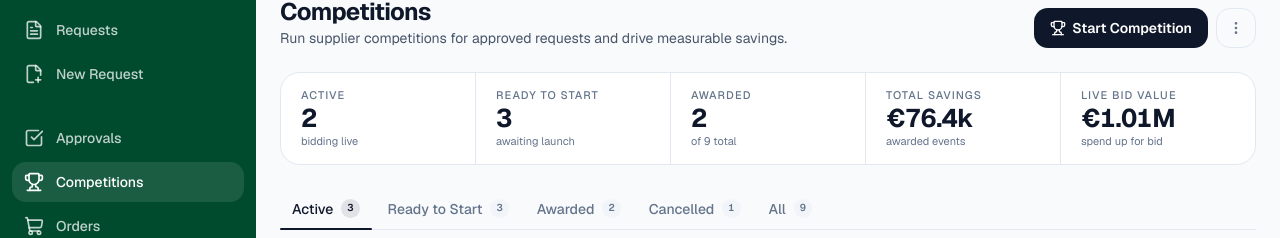
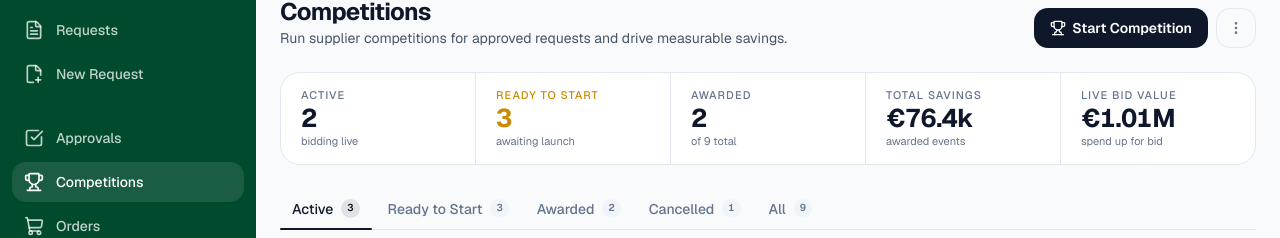
Before and after one commit to lukaskojalaproc/procfly-design, a Next.js app: page /competitions in a window 1280 px wide. Shown: the part 109-347 px from the top of the page. Built offline with nearby package versions, Linux system fonts and the light colour scheme.

Commit message:
feat: apply dynamic text color for stat labels in explorers
Co-authored-by: VaidasProcfly <292115477+VaidasProcfly@users.noreply.github.com>

```diff
--- a/components/approvals-explorer.tsx
+++ b/components/approvals-explorer.tsx
@@ -60,10 +60,10 @@ function StatBar({ stats }: { stats: { label: string; value: string; accent?: bo
     <div className="flex items-stretch divide-x divide-border overflow-hidden rounded-xl border border-border bg-card">
       {stats.map((s, i) => (
         <div key={i} className="flex min-w-0 flex-1 flex-col gap-0.5 px-5 py-3.5">
-          <span className="text-[11px] font-medium uppercase tracking-widest text-muted-foreground">
+          <span className={cn("text-[11px] font-medium uppercase tracking-widest", s.accent ? "text-[#ca8a04]" : "text-muted-foreground")}>
             {s.label}
           </span>
-          <span className="text-[1.6rem] font-bold leading-none tracking-tight tabular-nums text-foreground">
+          <span className={cn("text-[1.6rem] font-bold leading-none tracking-tight tabular-nums", s.accent ? "text-[#ca8a04]" : "text-foreground")}>
             {s.value}
           </span>
         </div>
--- a/components/competitions-explorer.tsx
+++ b/components/competitions-explorer.tsx
@@ -93,10 +93,10 @@ function StatBar({ stats }: { stats: { label: string; value: string; sub?: strin
     <div className="flex items-stretch divide-x divide-border overflow-hidden rounded-xl border border-border bg-card">
       {stats.map((s, i) => (
         <div key={i} className="flex min-w-0 flex-1 flex-col gap-0.5 px-5 py-3.5">
-          <span className="text-[11px] font-medium uppercase tracking-widest text-muted-foreground">
+          <span className={cn("text-[11px] font-medium uppercase tracking-widest", s.accent ? "text-[#ca8a04]" : "text-muted-foreground")}>
             {s.label}
           </span>
-          <span className="text-[1.6rem] font-bold leading-none tracking-tight tabular-nums text-foreground">
+          <span className={cn("text-[1.6rem] font-bold leading-none tracking-tight tabular-nums", s.accent ? "text-[#ca8a04]" : "text-foreground")}>
             {s.value}
           </span>
           {s.sub && <span className="text-[11px] text-muted-foreground">{s.sub}</span>}
@@ -378,7 +378,7 @@ export function CompetitionsExplorer() {
       {/* Stat bar */}
       <StatBar stats={[
         { label: "Active", value: `${competitionStats.active}`, sub: "bidding live" },
-        { label: "Ready to Start", value: `${tabCounts["Ready to Start"]}`, sub: "awaiting launch" },
+        { label: "Ready to Start", value: `${tabCounts["Ready to Start"]}`, sub: "awaiting launch", accent: true },
         { label: "Awarded", value: `${competitionStats.awarded}`, sub: `of ${competitionStats.total} total` },
         { label: "Total Savings", value: fmtEur(totalSavings), sub: "awarded events" },
         { label: "Live Bid Value", value: fmtEur(liveValue), sub: "spend up for bid" },
```
